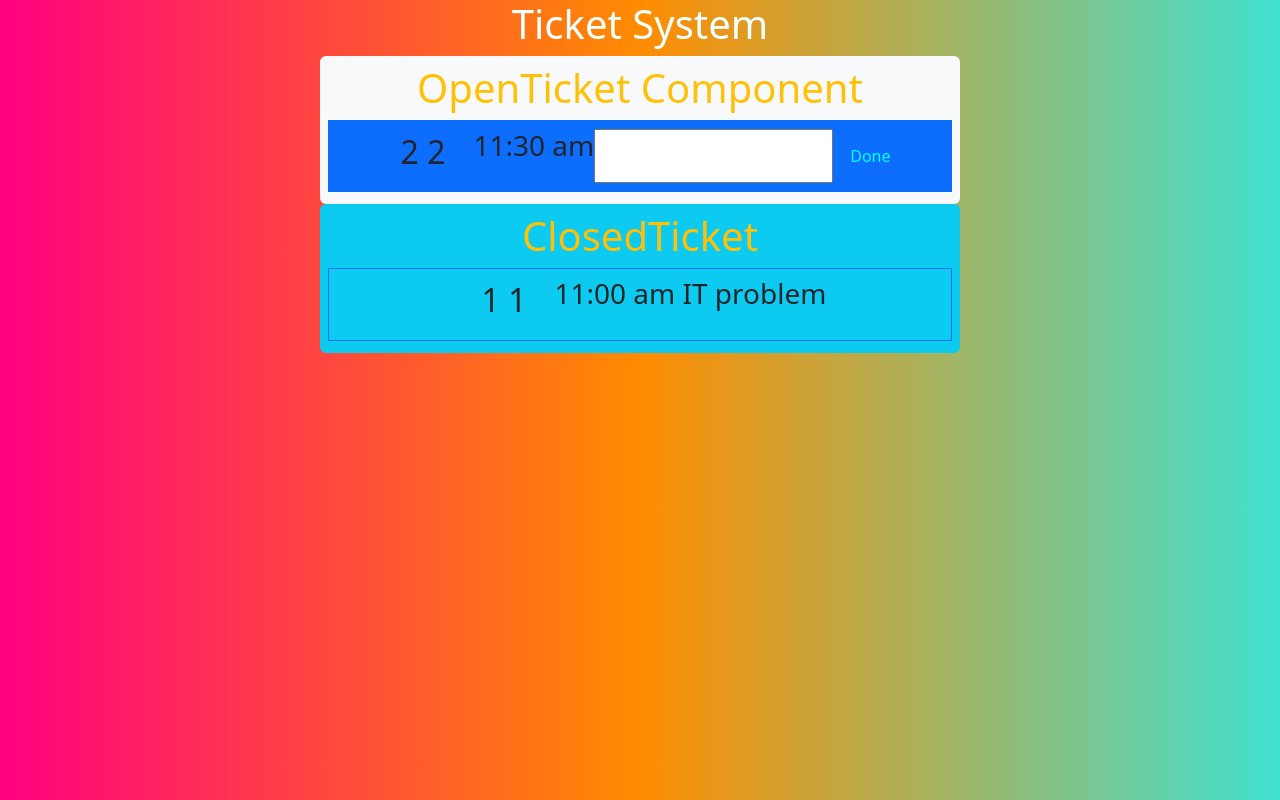
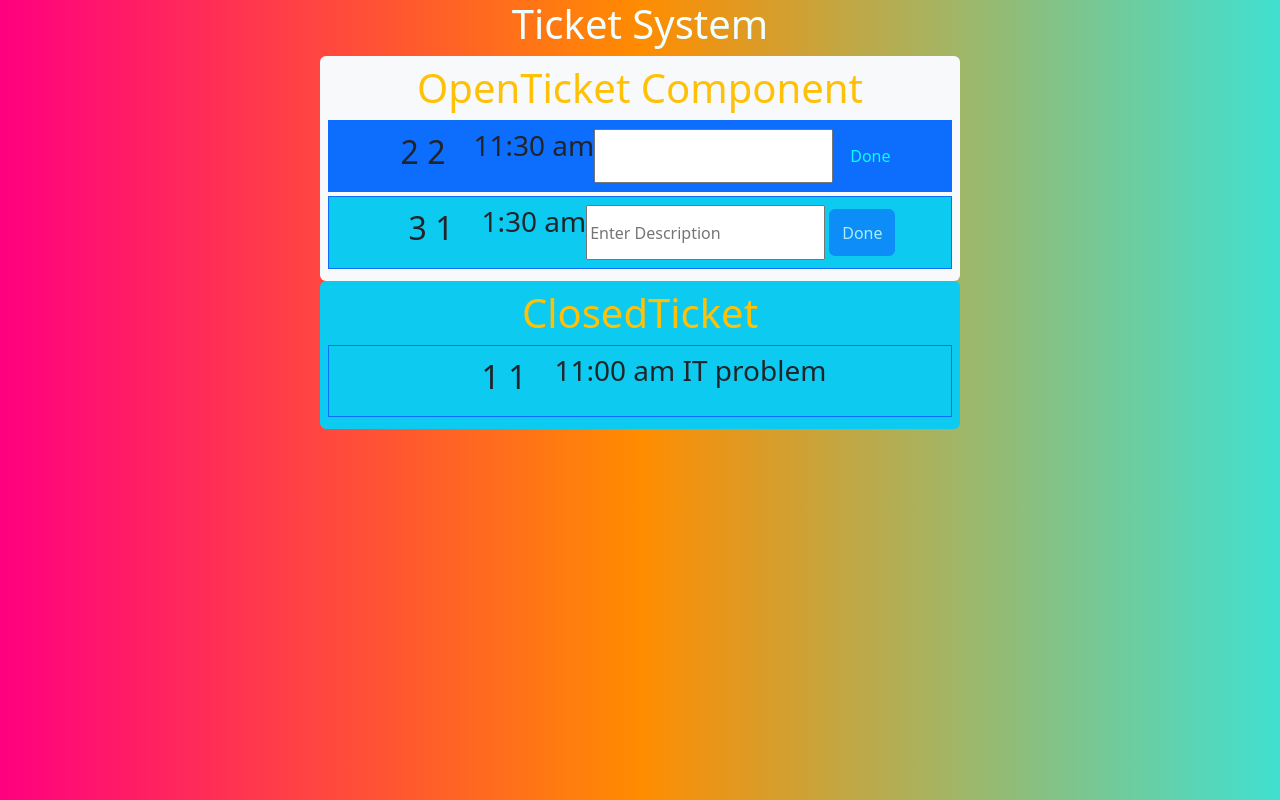
Before and after one commit to wdevrachit/Assesments, a React (Create React App) app: page / in a window 1280 px wide. Built offline with nearby package versions, Linux system fonts and the light colour scheme.

Commit message:
Update data.js

```diff
--- a/src/Tickets/data.js
+++ b/src/Tickets/data.js
@@ -14,6 +14,15 @@ const data =[
         status:true,
     },
 
+    {
+        id:3,
+        timestamp:'1:30 am',
+        priority:1,
+        description:"HR request",
+        status:true,
+    },
+
+
 
 
 
```
